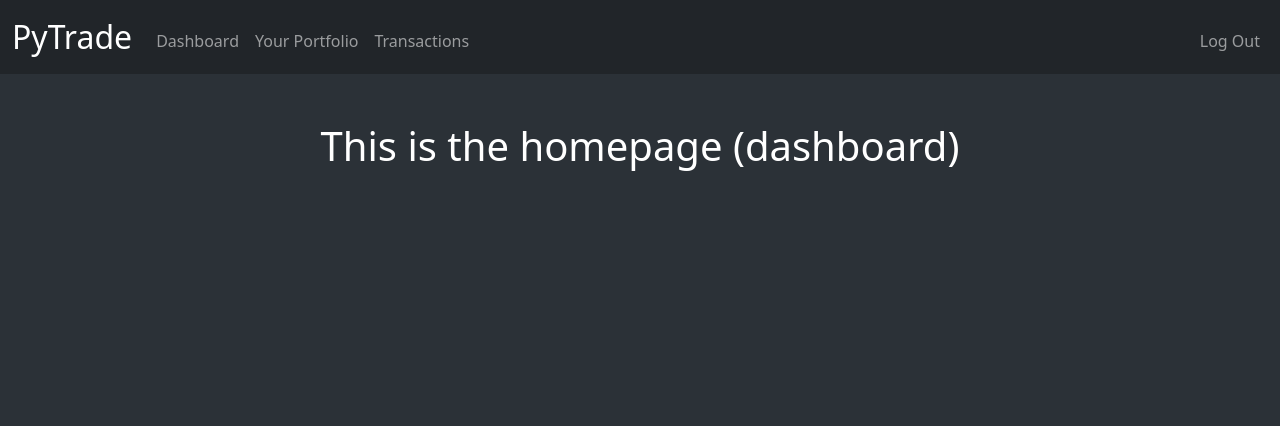
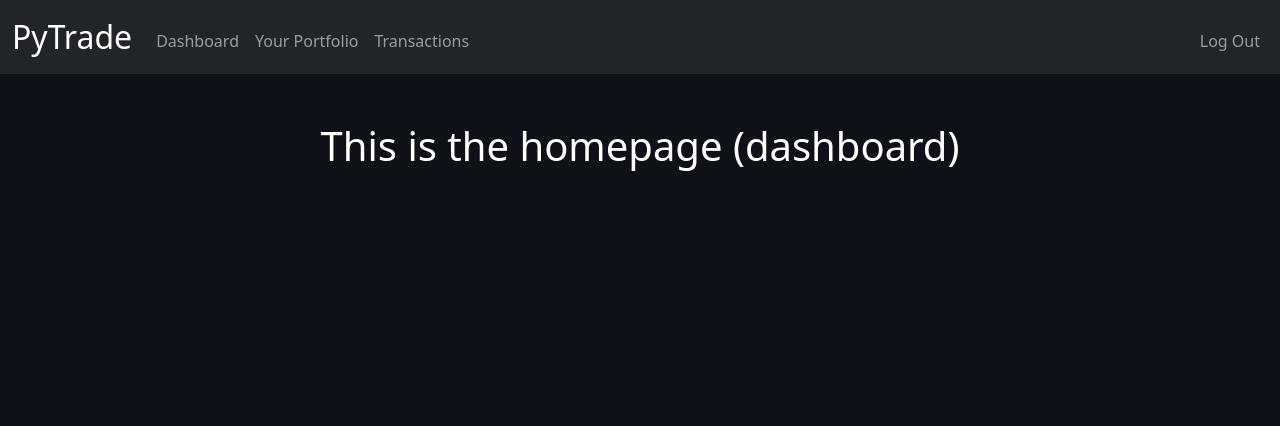
Before and after one commit to rmcharg/Trading-Platform-Sim, a Flask app: page / in a window 1280 px wide. Shown: the top 426 px of the page. Run offline with Flask 3, Linux system fonts and the light colour scheme; a user stored in the database is signed in.

Commit message:
simple style changes to alter color scheme of page

```diff
--- a/flaskr/static/styles.css
+++ b/flaskr/static/styles.css
@@ -8,11 +8,11 @@
 }
 
 body {
-    background-color:#2b3137;
+    background-color:rgb(14, 17, 24);
     color: white;
 }
 
 .navbar-custom {
-    background-color: #24292e;
+    background-color: rgb(39, 39, 49);
     color: white;
 }
```
Also changed, not shown: 2 other files.
